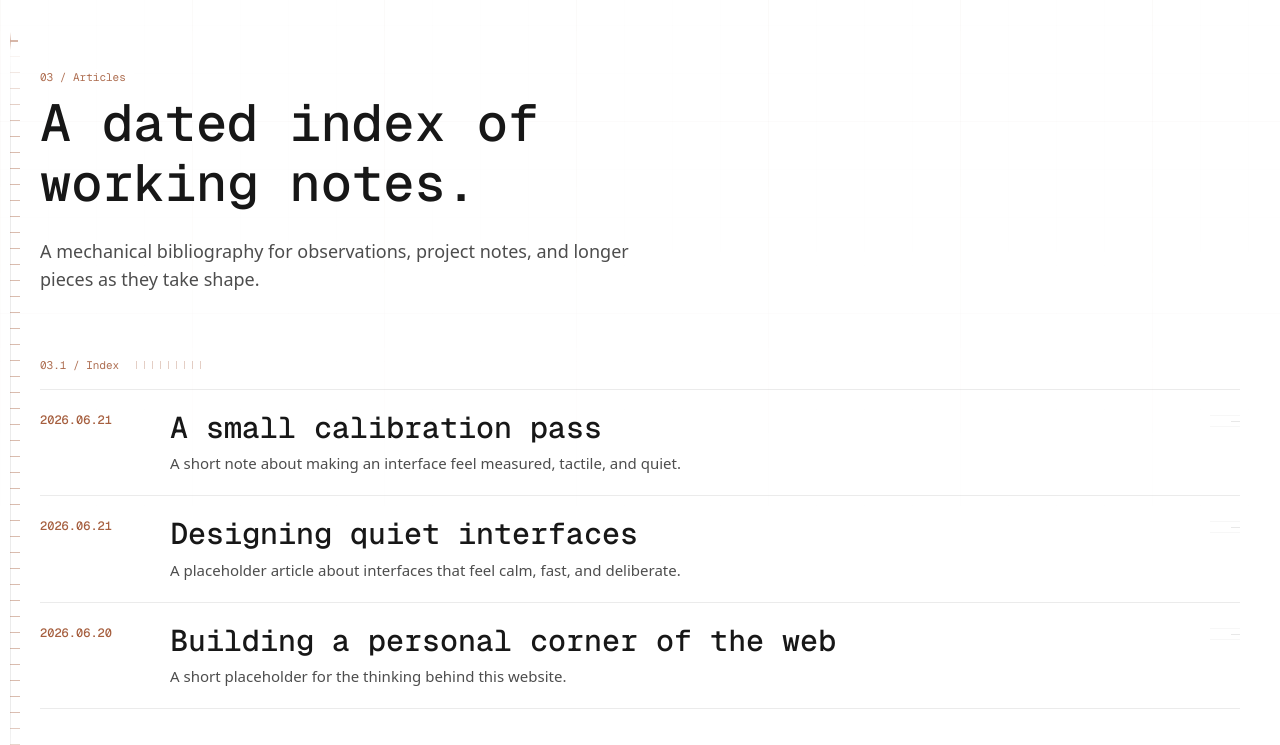
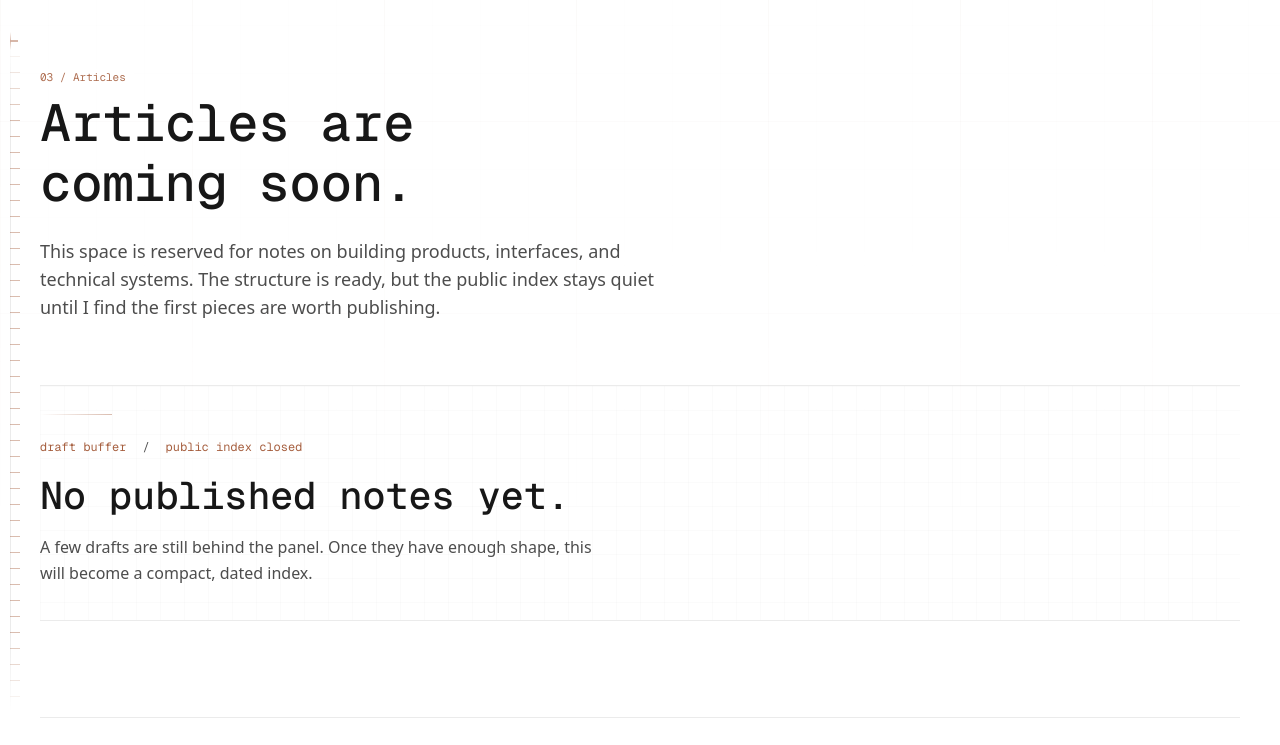
Before and after one commit to czyber/bernhardhauke, an Astro site: page /articles in a window 1280 px wide. Shown: the part 71-816 px from the top of the page. Built offline with nearby package versions, Linux system fonts and the light colour scheme; Astro itself is replaced by a stand-in of ours; some packages are replaced by stand-ins of ours; a web font is replaced by a local one.

Commit message:
empty state for articles

```diff
--- a/src/pages/articles/index.astro
+++ b/src/pages/articles/index.astro
@@ -1,11 +1,5 @@
 ---
-import { getCollection } from "astro:content";
-import ArticleIndexItem from "../../components/ArticleIndexItem.astro";
 import BaseLayout from "../../layouts/BaseLayout.astro";
-
-const articles = (await getCollection("articles"))
-  .filter((article) => !article.data.draft)
-  .sort((a, b) => b.data.pubDate.valueOf() - a.data.pubDate.valueOf());
 ---
 
 <BaseLayout
@@ -13,19 +7,28 @@ const articles = (await getCollection("articles"))
   description="Articles and notes by Bernhard Hauke."
 >
   <section class="page-intro" data-section-label="03 / Articles" data-animate>
-    <h1>A dated index of working notes.</h1>
+    <h1>Articles are coming soon.</h1>
     <p>
-      A mechanical bibliography for observations, project notes, and longer
-      pieces as they take shape.
+      This space is reserved for notes on building products, interfaces, and
+      technical systems. The structure is ready, but the public index stays
+      quiet until I find the first pieces are worth publishing.
     </p>
   </section>
 
   <section
-    class="article-index"
-    data-section-label="03.1 / Index"
+    class="empty-state"
+    data-section-label="03.1 / Queue"
     data-animate
     style="--delay: 80ms"
   >
-    {articles.map((article) => <ArticleIndexItem article={article} />)}
+    <div class="empty-state-meta">
+      <span>draft buffer</span>
+      <span>public index closed</span>
+    </div>
+    <h2>No published notes yet.</h2>
+    <p>
+      A few drafts are still behind the panel. Once they have enough shape, this
+      will become a compact, dated index.
+    </p>
   </section>
 </BaseLayout>
--- a/src/pages/index.astro
+++ b/src/pages/index.astro
@@ -1,6 +1,5 @@
 ---
 import { getCollection } from "astro:content";
-import ArticleIndexItem from "../components/ArticleIndexItem.astro";
 import ProjectCard from "../components/ProjectCard.astro";
 import SectionHeading from "../components/SectionHeading.astro";
 import BaseLayout from "../layouts/BaseLayout.astro";
@@ -21,10 +20,6 @@ const allProjects = (await getCollection("projects"))
       b.data.year - a.data.year ||
       a.data.title.localeCompare(b.data.title),
   );
-
-const articles = (await getCollection("articles"))
-  .filter((article) => !article.data.draft)
-  .sort((a, b) => b.data.pubDate.valueOf() - a.data.pubDate.valueOf());
 ---
 
 <BaseLayout>
@@ -74,15 +69,19 @@ const articles = (await getCollection("articles"))
     style="--delay: 120ms"
   >
     <div class="section-row">
-      <SectionHeading title="Recent writing" />
-      <a class="text-link" href="/articles/">All articles</a>
+      <SectionHeading title="Articles" />
+      <a class="text-link" href="/articles/">Coming soon</a>
     </div>
-    <div class="article-index article-index--compact">
-      {
-        articles
-          .slice(0, 2)
-          .map((article) => <ArticleIndexItem article={article} />)
-      }
+    <div class="empty-state empty-state--compact">
+      <div class="empty-state-meta">
+        <span>writing system ready</span>
+        <span>publishing paused</span>
+      </div>
+      <h2>Notes will land here soon.</h2>
+      <p>
+        I am keeping the article index private for now while the first pieces
+        settle into something useful.
+      </p>
     </div>
   </section>
 </BaseLayout>
--- a/src/styles/global.css
+++ b/src/styles/global.css
@@ -988,6 +988,91 @@ main > .section-stack:first-child {
   line-height: 21px;
 }
 
+.empty-state {
+  position: relative;
+  overflow: hidden;
+  border-top: 1px solid var(--border);
+  border-bottom: 1px solid var(--border);
+  padding: 28px 0 34px;
+}
+
+.empty-state[data-section-label] {
+  padding-top: 52px;
+}
+
+.empty-state::before {
+  content: "";
+  position: absolute;
+  inset: 0;
+  z-index: -1;
+  background-image:
+    linear-gradient(var(--grid-line) 1px, transparent 1px),
+    linear-gradient(90deg, var(--grid-line) 1px, transparent 1px);
+  background-size: 24px 24px;
+  opacity: 0.28;
+}
+
+.empty-state::after {
+  content: "";
+  position: absolute;
+  top: 28px;
+  right: 0;
+  width: 72px;
+  height: 1px;
+  background: linear-gradient(90deg, transparent, var(--accent-line));
+}
+
+.empty-state-meta {
+  display: flex;
+  flex-wrap: wrap;
+  gap: 8px 16px;
+  color: var(--accent);
+  font-family: var(--font-mono);
+  font-size: 12px;
+  line-height: 18px;
+}
+
+.empty-state-meta span + span::before {
+  content: "/";
+  margin-right: 16px;
+  color: var(--muted);
+}
+
+.empty-state h2 {
+  max-width: 620px;
+  margin: 18px 0 0;
+  color: var(--text);
+  font-family: var(--font-title);
+  font-size: clamp(26px, 3vw, 40px);
+  font-weight: 500;
+  line-height: 1.14;
+  letter-spacing: 0;
+}
+
+.empty-state p {
+  max-width: 580px;
+  margin: 16px 0 0;
+  color: var(--muted);
+  font-family: var(--font-copy);
+  font-size: 16px;
+  line-height: 26px;
+}
+
+.empty-state--compact {
+  padding: 24px 0 28px;
+}
+
+.empty-state--compact h2 {
+  font-size: 24px;
+  line-height: 32px;
+}
+
+.empty-state--compact p {
+  max-width: 540px;
+  font-size: 15px;
+  line-height: 24px;
+}
+
 .content-card {
   position: relative;
   overflow: hidden;
```
